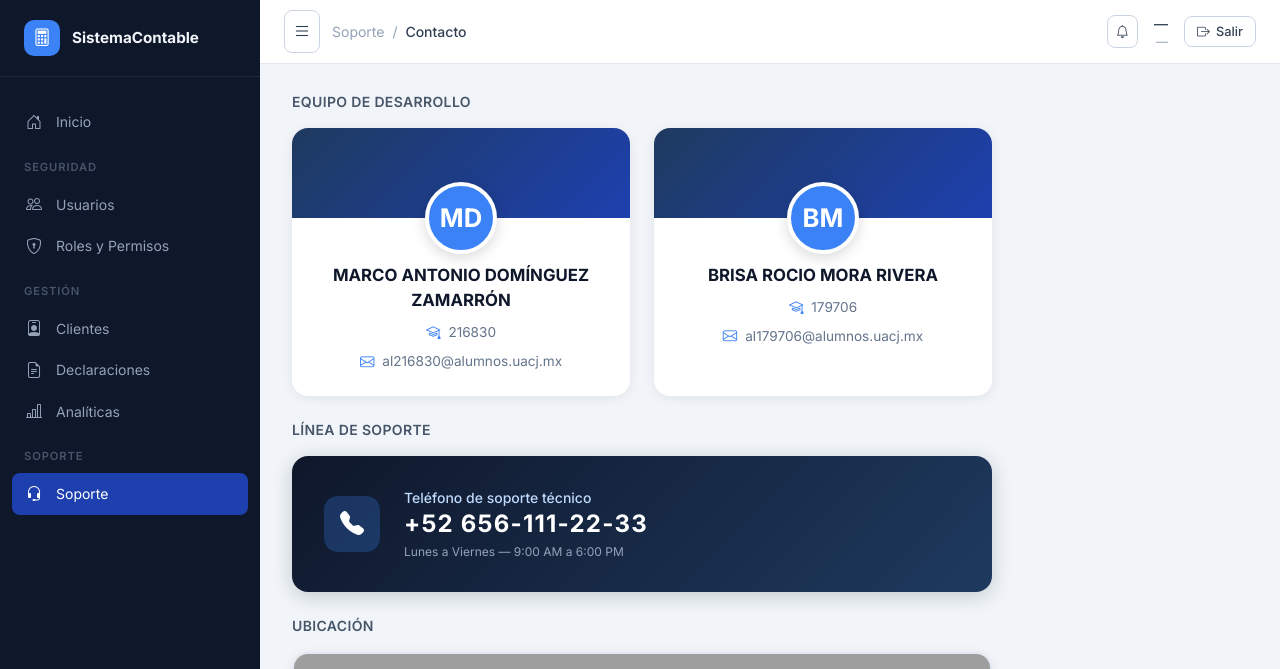
After one commit to Marco-Dominguez/SistemaContable, a PHP site: page /SistemaContable/view/pages/soporte/index.html in a window 1280 px wide. The commit adds this page. Shown: the top 669 px of the page. Run offline with PHP 8.4, Linux system fonts and the light colour scheme; a map, chart or similar area stays blank; some libraries are stand-ins or nearby versions; grey boxes are pictures that could not be loaded.

Commit message:
add: support view and sidebar rehusable component

```diff
--- a/view/assets/css/app.css
+++ b/view/assets/css/app.css
@@ -774,3 +774,108 @@ body {
         right: -60px;
     }
 }
+
+/* soporte */
+.dev-card {
+    background: #fff;
+    border-radius: 16px;
+    box-shadow: 0 2px 12px rgba(0, 0, 0, .07);
+    overflow: hidden;
+    transition: transform .2s, box-shadow .2s;
+}
+
+.dev-card:hover {
+    transform: translateY(-4px);
+    box-shadow: 0 12px 36px rgba(0, 0, 0, .12);
+}
+
+.dev-card-header {
+    height: 90px;
+    background: linear-gradient(135deg, #1e3a5f, #1e40af);
+    position: relative;
+}
+
+.dev-avatar {
+    width: 72px;
+    height: 72px;
+    border-radius: 50%;
+    background: #3b82f6;
+    border: 4px solid #fff;
+    display: flex;
+    align-items: center;
+    justify-content: center;
+    color: #fff;
+    font-size: 1.6rem;
+    font-weight: 700;
+    position: absolute;
+    bottom: -36px;
+    left: 50%;
+    transform: translateX(-50%);
+    box-shadow: 0 4px 14px rgba(0, 0, 0, .15);
+}
+
+.dev-card-body {
+    padding: 2.8rem 1.5rem 1.5rem;
+    text-align: center;
+}
+
+.dev-card-body h3 {
+    font-size: 1.05rem;
+    font-weight: 700;
+    color: #0f172a;
+    margin-bottom: .25rem;
+}
+
+.dev-info-row {
+    display: flex;
+    align-items: center;
+    justify-content: center;
+    gap: .5rem;
+    margin-top: .5rem;
+    font-size: .85rem;
+    color: #64748b;
+}
+
+.dev-info-row i {
+    font-size: .9rem;
+    color: #3b82f6;
+}
+
+/* tarjetas de soporte */
+.support-phone-card {
+    background: linear-gradient(135deg, #0f172a 0%, #1e3a5f 100%);
+    border-radius: 16px;
+    padding: 2rem;
+    color: #fff;
+    display: flex;
+    align-items: center;
+    gap: 1.5rem;
+    box-shadow: 0 4px 20px rgba(15, 23, 42, .2);
+}
+
+.support-phone-icon {
+    width: 56px;
+    height: 56px;
+    border-radius: 14px;
+    background: rgba(59, 130, 246, .25);
+    display: flex;
+    align-items: center;
+    justify-content: center;
+    font-size: 1.5rem;
+    flex-shrink: 0;
+}
+
+/* mapa de soporte */
+.map-container {
+    border-radius: 16px;
+    overflow: hidden;
+    box-shadow: 0 2px 12px rgba(0, 0, 0, .07);
+    border: 2px solid #e2e8f0;
+}
+
+.map-container iframe {
+    display: block;
+    width: 100%;
+    height: 380px;
+    border: 0;
+}
--- a/view/assets/js/app.js
+++ b/view/assets/js/app.js
@@ -136,6 +136,27 @@ function initSidebarToggle() {
     toggle?.addEventListener('click', () => sidebar?.classList.toggle('open'));
 }
 
+// load sidebar component from partial HTML
+async function loadSidebar() {
+    const sidebar = $('#sidebar');
+    if (!sidebar) return;
+    // solo cargar si el sidebar esta vacio
+    if (sidebar.children.length > 0) {
+        initSidebarActive();
+        initSidebarToggle();
+        return;
+    }
+    try {
+        const res = await fetch('/view/components/sidebar.html');
+        if (!res.ok) return;
+        sidebar.innerHTML = await res.text();
+        initSidebarActive();
+        initSidebarToggle();
+    } catch (e) {
+        console.error('Error cargando sidebar:', e);
+    }
+}
+
 // init topbar user info
 function initTopbarUser() {
     const u = Auth.getUser();
@@ -146,10 +167,9 @@ function initTopbarUser() {
     if (roleEl) roleEl.textContent = u.roles?.join(', ') ?? '';
 }
 
-// logout
-document.addEventListener('DOMContentLoaded', () => {
-    initSidebarActive();
-    initSidebarToggle();
+// init general
+document.addEventListener('DOMContentLoaded', async () => {
+    await loadSidebar();
     initTopbarUser();
 
     $('#btn-logout')?.addEventListener('click', async () => {
--- /dev/null
+++ b/view/components/sidebar.html
@@ -0,0 +1,42 @@
+<!-- sidebar -->
+<div class="sidebar-brand">
+    <div class="brand-icon"><i class="bi bi-calculator"></i></div>
+    <span>SistemaContable</span>
+</div>
+<nav class="flex-1 overflow-y-auto py-3">
+    <div class="nav-group">
+        <a href="/view/pages/dashboard/index.html" class="nav-item">
+            <i class="bi bi-house-door"></i> Inicio
+        </a>
+    </div>
+    <div class="nav-group" id="nav-seguridad">
+        <div class="nav-group-label">Seguridad</div>
+        <a href="/view/pages/security/usuarios/index.html" class="nav-item">
+            <i class="bi bi-people"></i> Usuarios
+        </a>
+        <a href="/view/pages/security/roles/index.html" class="nav-item">
+            <i class="bi bi-shield-lock"></i> Roles y Permisos
+        </a>
+    </div>
+    <div class="nav-group">
+        <div class="nav-group-label">Gestión</div>
+        <a href="/view/pages/clientes/index.html" class="nav-item">
+            <i class="bi bi-person-badge"></i> Clientes
+        </a>
+        <a href="/view/pages/declaraciones/index.html" class="nav-item">
+            <i class="bi bi-file-earmark-text"></i> Declaraciones
+        </a>
+        <a href="/view/pages/analiticas/index.html" class="nav-item">
+            <i class="bi bi-bar-chart-line"></i> Analíticas
+        </a>
+    </div>
+    <div class="nav-group">
+        <div class="nav-group-label">Soporte</div>
+        <a href="/view/pages/soporte/index.html" class="nav-item">
+            <i class="bi bi-headset"></i> Soporte
+        </a>
+    </div>
+</nav>
+<div class="p-3 border-t border-slate-800">
+    <a href="#" class="nav-item"><i class="bi bi-person-circle"></i> Perfil</a>
+</div>
--- /dev/null
+++ b/view/pages/soporte/index.html
@@ -0,0 +1,143 @@
+<!DOCTYPE html>
+<html lang="es">
+
+<head>
+    <meta charset="UTF-8">
+    <meta name="viewport" content="width=device-width, initial-scale=1.0">
+    <title>Soporte — SistemaContable</title>
+    <meta name="description"
+        content="Información de contacto del equipo de desarrollo y soporte técnico del Sistema Contable.">
+    <link rel="stylesheet" href="https://cdn.jsdelivr.net/npm/bootstrap-icons@1.11.3/font/bootstrap-icons.min.css">
+    <link rel="preconnect" href="https://fonts.googleapis.com">
+    <link href="https://fonts.googleapis.com/css2?family=Inter:wght@400;500;600;700&display=swap" rel="stylesheet">
+    <script src="https://cdn.tailwindcss.com"></script>
+    <link rel="stylesheet" href="/view/assets/css/app.css">
+    <!-- google tag -->
+    <script async src="https://www.googletagmanager.com/gtag/js?id=G-H55HB0QW2W"></script>
+    <script>
+        window.dataLayer = window.dataLayer || [];
+        function gtag() { dataLayer.push(arguments); }
+        gtag("js", new Date());
+        gtag("config", "G-H55HB0QW2W");
+    </script>
+
+</head>
+
+<body>
+    <div id="app">
+
+        <!-- sidebar -->
+        <aside id="sidebar"></aside>
+
+        <div id="main">
+            <header id="topbar">
+                <div class="flex items-center gap-3">
+                    <button id="sidebar-toggle" class="btn btn-outline btn-icon">
+                        <i class="bi bi-list text-lg"></i>
+                    </button>
+                    <nav class="text-sm text-slate-400">
+                        <span>Soporte</span>
+                        <span class="mx-1">/</span>
+                        <span class="text-slate-700 font-medium">Contacto</span>
+                    </nav>
+                </div>
+                <div class="flex items-center gap-4">
+                    <!-- notificaciones -->
+                    <div class="relative" id="notif-wrapper">
+                        <button class="btn btn-outline btn-icon btn-sm" id="btn-notif">
+                            <i class="bi bi-bell"></i>
+                            <span class="notif-badge hidden" id="notif-count">0</span>
+                        </button>
+                        <div class="notif-dropdown hidden" id="notif-dropdown"></div>
+                    </div>
+                    <div class="text-right hidden sm:block">
+                        <p class="text-sm font-medium text-slate-700" id="topbar-user-name">—</p>
+                        <p class="text-xs text-slate-400" id="topbar-user-role">—</p>
+                    </div>
+                    <button id="btn-logout" class="btn btn-outline btn-sm">
+                        <i class="bi bi-box-arrow-right"></i>
+                        <span class="hidden sm:inline">Salir</span>
+                    </button>
+                </div>
+            </header>
+
+            <main id="page-content">
+                <!-- tarjetas de alumnos -->
+                <div class="mb-6">
+                    <h2 class="text-sm font-semibold text-slate-600 mb-4 uppercase tracking-wide">Equipo de Desarrollo
+                    </h2>
+                    <div class="grid grid-cols-1 sm:grid-cols-2 lg:grid-cols-2 gap-6" style="max-width:700px">
+                        <!-- alumno 1 -->
+                        <div class="dev-card">
+                            <div class="dev-card-header">
+                                <div class="dev-avatar">MD</div>
+                            </div>
+                            <div class="dev-card-body">
+                                <h3>MARCO ANTONIO DOMÍNGUEZ ZAMARRÓN</h3>
+                                <div class="dev-info-row">
+                                    <i class="bi bi-mortarboard"></i>
+                                    <span>216830</span>
+                                </div>
+                                <div class="dev-info-row">
+                                    <i class="bi bi-envelope"></i>
+                                    <span>al216830@alumnos.uacj.mx</span>
+                                </div>
+                            </div>
+                        </div>
+                        <!-- alumno 2 -->
+                        <div class="dev-card">
+                            <div class="dev-card-header">
+                                <div class="dev-avatar">BM</div>
+                            </div>
+                            <div class="dev-card-body">
+                                <h3>BRISA ROCIO MORA RIVERA</h3>
+                                <div class="dev-info-row">
+                                    <i class="bi bi-mortarboard"></i>
+                                    <span>179706</span>
+                                </div>
+                                <div class="dev-info-row">
+                                    <i class="bi bi-envelope"></i>
+                                    <span>al179706@alumnos.uacj.mx</span>
+                                </div>
+                            </div>
+                        </div>
+                    </div>
+                </div>
+
+                <!-- telefono de soporte -->
+                <div class="mb-6" style="max-width:700px">
+                    <h2 class="text-sm font-semibold text-slate-600 mb-4 uppercase tracking-wide">Línea de Soporte</h2>
+                    <div class="support-phone-card">
+                        <div class="support-phone-icon">
+                            <i class="bi bi-telephone-fill"></i>
+                        </div>
+                        <div>
+                            <p class="text-sm text-blue-200 font-medium">Teléfono de soporte técnico</p>
+                            <p class="text-2xl font-bold tracking-wide" style="letter-spacing:.05em">+52 656-111-22-33
+                            </p>
+                            <p class="text-xs text-slate-400 mt-1">Lunes a Viernes — 9:00 AM a 6:00 PM</p>
+                        </div>
+                    </div>
+                </div>
+
+                <!-- mapa -->
+                <div class="mb-6" style="max-width:700px">
+                    <h2 class="text-sm font-semibold text-slate-600 mb-4 uppercase tracking-wide">Ubicación</h2>
+                    <div class="map-container">
+                        <iframe
+                            src="https://www.google.com/maps/embed?pb=!1m18!1m12!1m3!1d1879.1319835889813!2d-106.43370980545106!3d31.742530424999316!2m3!1f0!2f0!3f0!3m2!1i1024!2i768!4f13.1!3m3!1m2!1s0x86e75b170624180f%3A0x58d66de7b5da9d4b!2sDirecci%C3%B3n%20IIT-IADA%20-%20Edificio%20L!5e0!3m2!1ses-419!2smx!4v1775533938683!5m2!1ses-419!2smx"
+                            allowfullscreen="" loading="lazy" referrerpolicy="no-referrer-when-downgrade"></iframe>
+                    </div>
+                    <div class="flex items-center gap-2 mt-3 text-sm text-slate-500">
+                        <i class="bi bi-geo-alt text-blue-500"></i>
+                        <span>Dirección IIT-IADA — Edificio L, UACJ, Ciudad Juárez, Chihuahua</span>
+                    </div>
+                </div>
+            </main>
+        </div>
+    </div>
+
+    <script src="/view/assets/js/app.js"></script>
+</body>
+
+</html>
```
Also changed, not shown: view/pages/analiticas/index.html (+1 -38 lines), view/pages/clientes/index.html (+1 -38 lines), view/pages/dashboard/index.html (+2 -40 lines), view/pages/declaraciones/index.html (+1 -37 lines), view/pages/security/roles/index.html (+1 -37 lines), view/pages/security/usuarios/index.html (+1 -37 lines).
